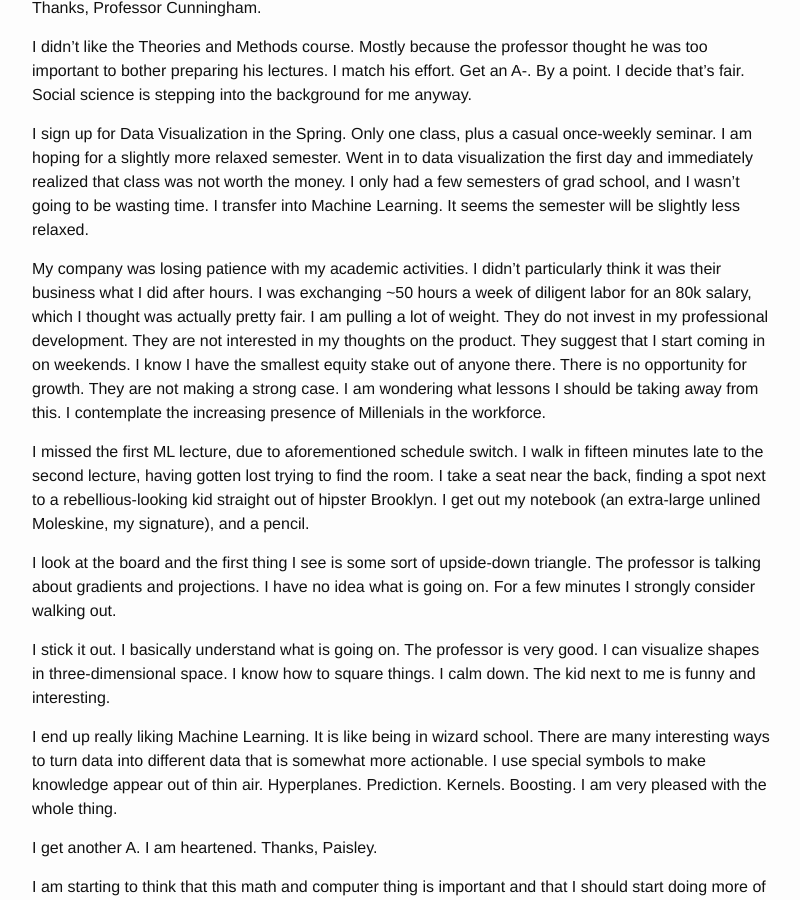
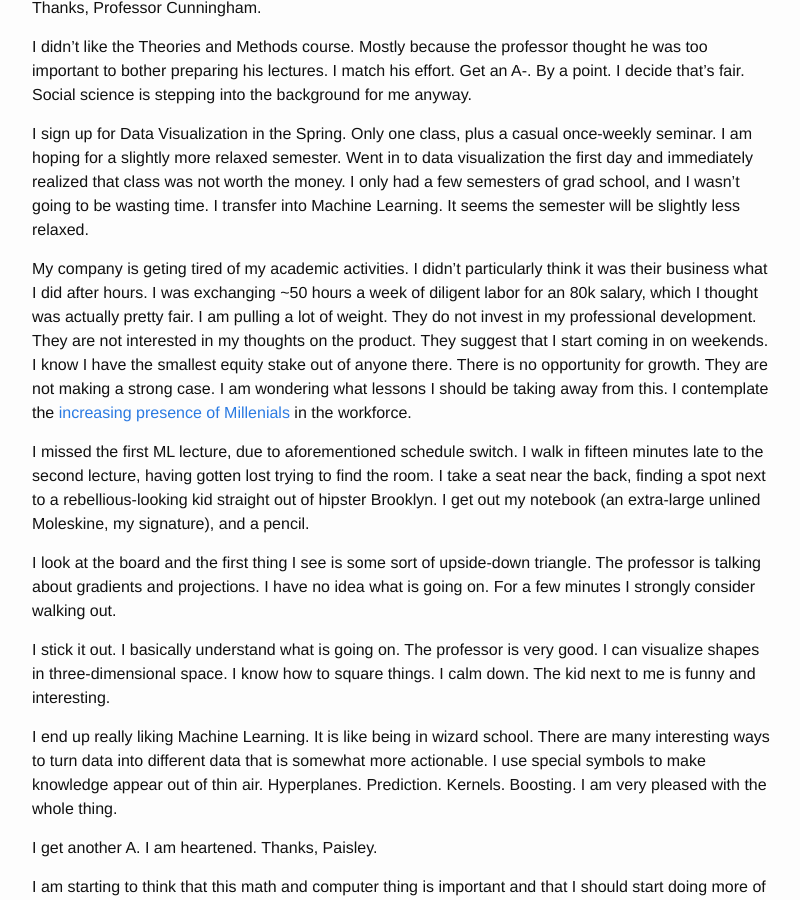
Before and after one commit to kronosapiens/kronosapiens.github.io, a Jekyll site: the page built from _posts/2015-10-25-on-learning-some-math.md, in a window 1280 px wide and 900 px high, scrolled down 759 px. Shown: the whole window, without its empty margins (238-1038 px from the left). Built offline with Jekyll 4.4.1, drawn with Linux system fonts in a browser that asks for light colours; comment, search, counter and statistics services are not loaded.

Commit message:
add link to millenial article

```diff
--- a/_posts/2015-10-25-on-learning-some-math.md
+++ b/_posts/2015-10-25-on-learning-some-math.md
@@ -25,7 +25,7 @@
 
 I sign up for Data Visualization in the Spring. Only one class, plus a casual once-weekly seminar. I am hoping for a slightly more relaxed semester. Went in to data visualization the first day and immediately realized that class was not worth the money. I only had a few semesters of grad school, and I wasn't going to be wasting time. I transfer into Machine Learning. It seems the semester will be slightly less relaxed.
 
-My company was losing patience with my academic activities. I didn't particularly think it was their business what I did after hours. I was exchanging ~50 hours a week of diligent labor for an 80k salary, which I thought was actually pretty fair. I am pulling a lot of weight. They do not invest in my professional development. They are not interested in my thoughts on the product. They suggest that I start coming in on weekends. I know I have the smallest equity stake out of anyone there. There is no opportunity for growth. They are not making a strong case. I am wondering what lessons I should be taking away from this. I contemplate the increasing presence of Millenials in the workforce.
+My company is geting tired of my academic activities. I didn't particularly think it was their business what I did after hours. I was exchanging ~50 hours a week of diligent labor for an 80k salary, which I thought was actually pretty fair. I am pulling a lot of weight. They do not invest in my professional development. They are not interested in my thoughts on the product. They suggest that I start coming in on weekends. I know I have the smallest equity stake out of anyone there. There is no opportunity for growth. They are not making a strong case. I am wondering what lessons I should be taking away from this. I contemplate the [increasing presence of Millenials](http://www.strategy-business.com/article/00366) in the workforce.
 
 I missed the first ML lecture, due to aforementioned schedule switch. I walk in fifteen minutes late to the second lecture, having gotten lost trying to find the room. I take a seat near the back, finding a spot next to a rebellious-looking kid straight out of hipster Brooklyn. I get out my notebook (an extra-large unlined Moleskine, my signature), and a pencil.
 
```
